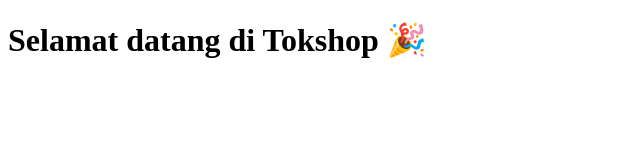
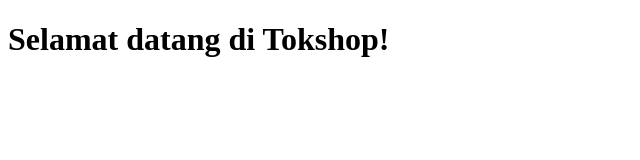
Before and after one commit to aish202025/tokshop, a Next.js app: page / in a window 1280 px wide. Shown: the top 160 px of the page, without its empty margins (0-640 px from the left). Built offline with nearby package versions, Linux system fonts and the light colour scheme.

Commit message:
push ulang setelah error vercel

```diff
--- a/pages/index.js
+++ b/pages/index.js
@@ -1,7 +1,7 @@
 export default function Home() {
   return (
     <div>
-      <h1>Selamat datang di Tokshop 🎉</h1>
+      <h1>Selamat datang di Tokshop!</h1>
     </div>
   );
 }
--- a/tailwind.config.js
+++ b/tailwind.config.js
@@ -1,6 +1,6 @@
 /** @type {import('tailwindcss').Config} */
 module.exports = {
-  content: ["./pages/**/*.{js,ts,jsx,tsx}"],
+  content: ["./app/**/*.{js,ts,jsx,tsx}"],
   theme: {
     extend: {},
   },
```
Also changed, not shown: package.json (+7 -3 lines), public/logo.png (added).
